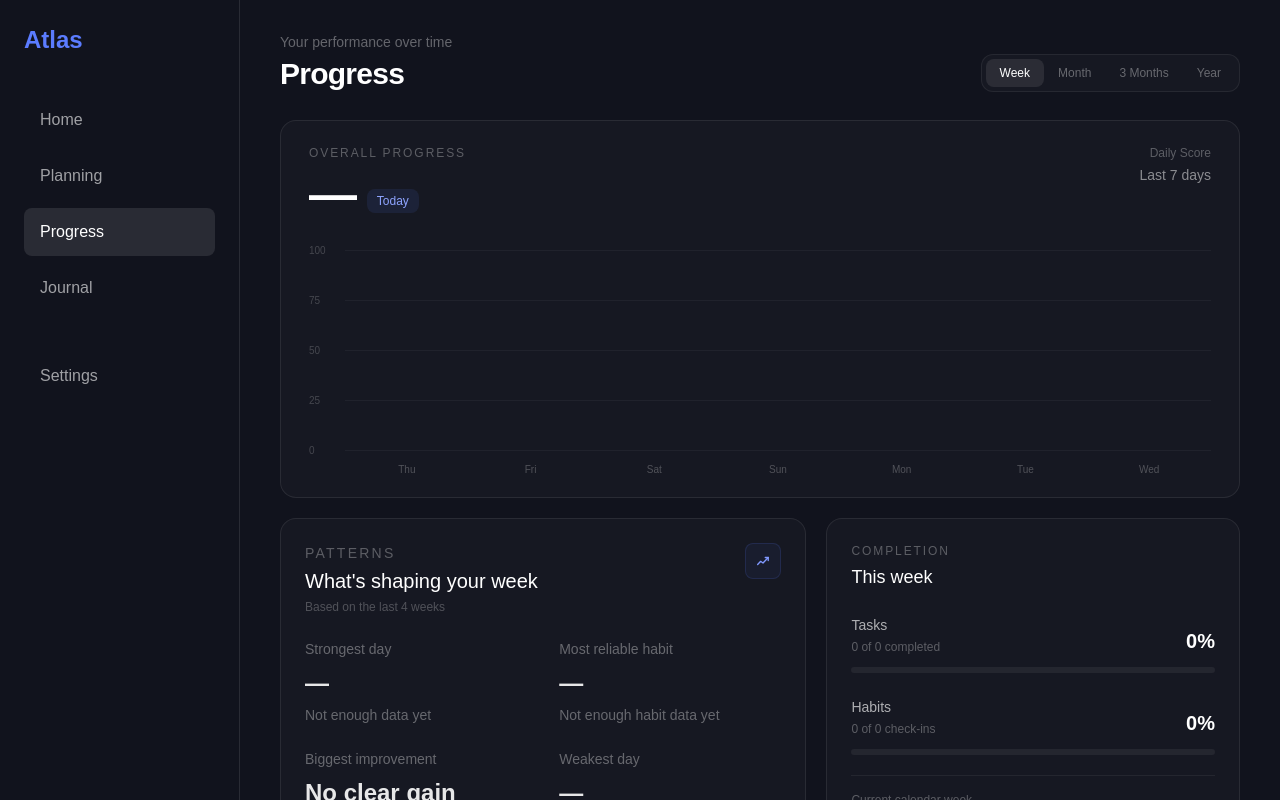
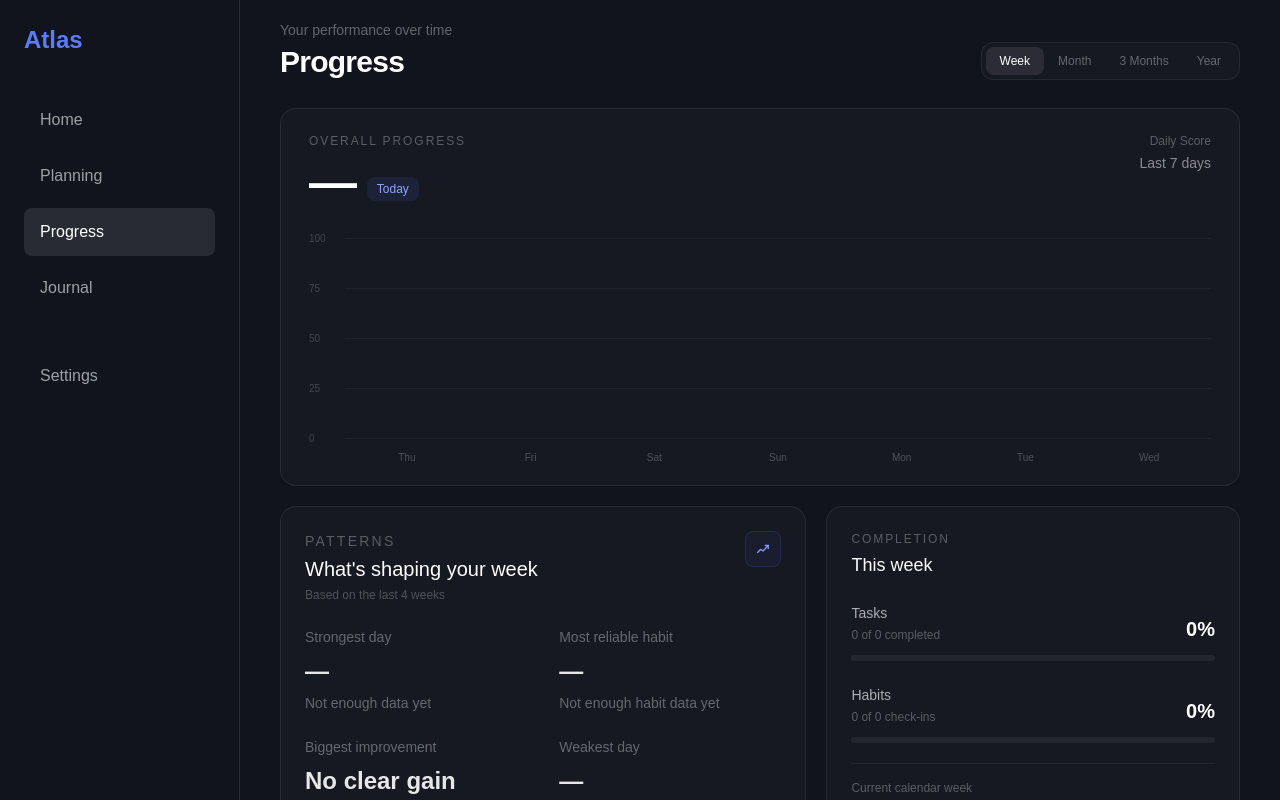
Before and after one commit to HB-16-Manoel/Atlas, a Next.js app: page / in a window 1280 px wide. Both pictures are taken after a click on the button "Progress". Built offline with nearby package versions, Linux system fonts and the light colour scheme.

Commit message:
Fit Progress sections within the viewport

```diff
--- a/app/components/Progress.tsx
+++ b/app/components/Progress.tsx
@@ -3205,7 +3205,7 @@ export default function Progress({
           min-h-screen
           flex-col
           px-10
-          py-8
+          py-5
         "
       >
         <div className="flex items-end justify-between">
@@ -3748,7 +3748,7 @@ export default function Progress({
           min-h-screen
           flex-col
           px-10
-          py-8
+          py-5
         "
       >
         <div className="flex items-start justify-between">
```
